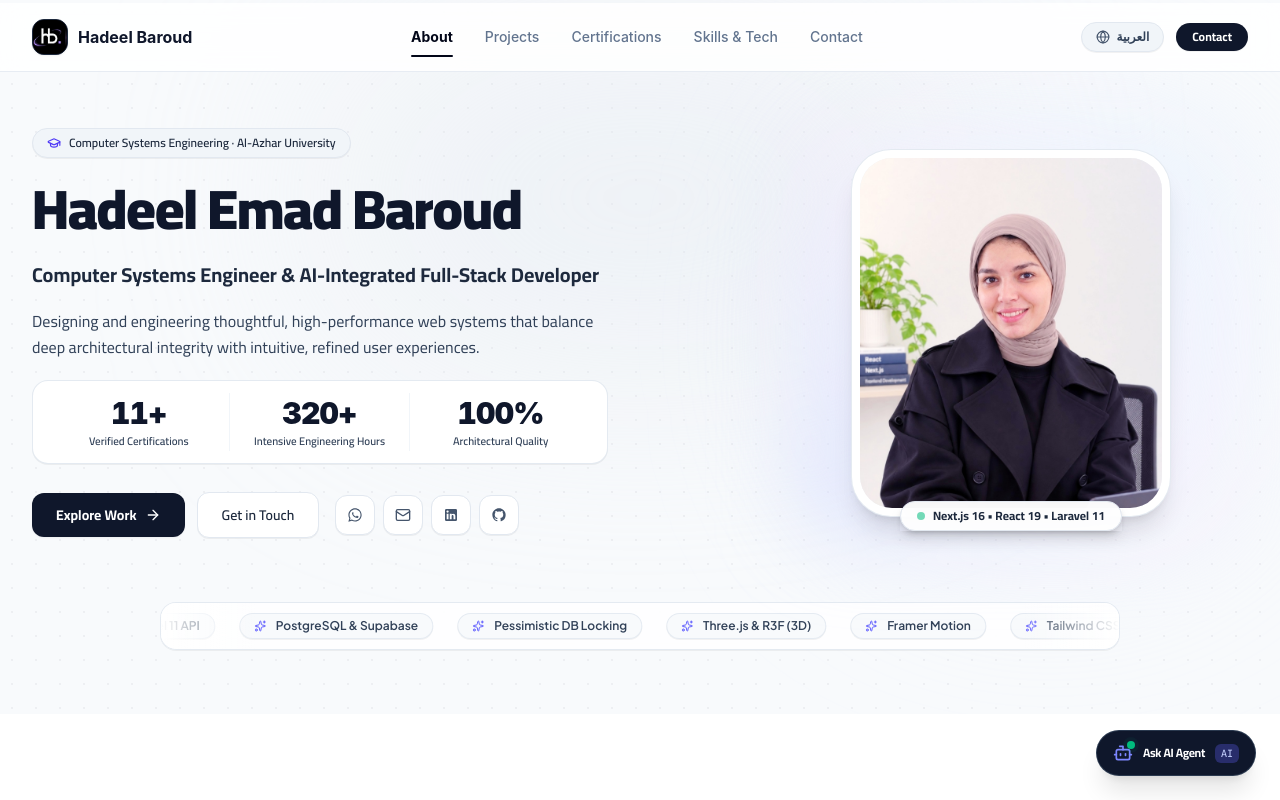
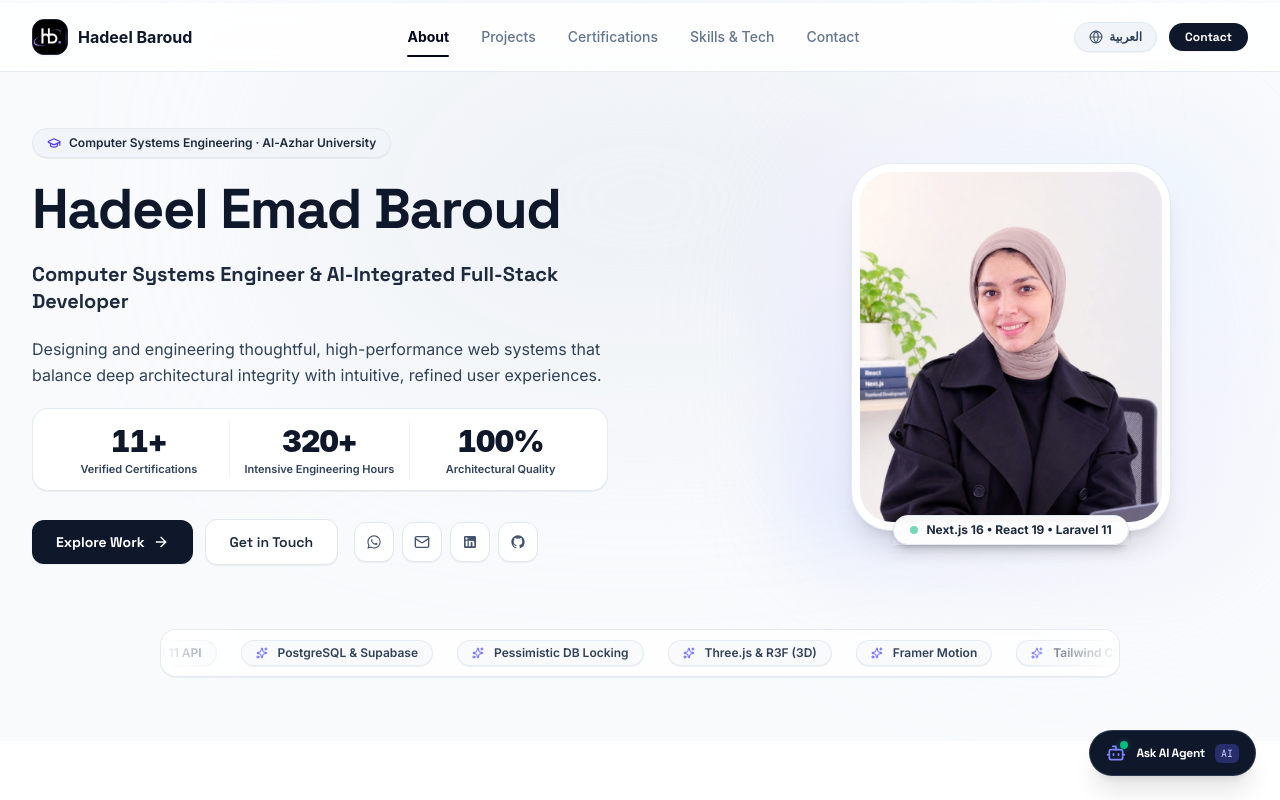
Before and after one commit to baroudhadeel9/hadeel-portfolio, a Next.js app: page / in a window 1280 px wide. Shown: the top 800 px of the page. Built offline with nearby package versions, Linux system fonts and the light colour scheme.

Commit message:
feat(typography): apply Space Grotesk, Inter, IBM Plex Sans Arabic, and JetBrains Mono

```diff
--- a/src/app/globals.css
+++ b/src/app/globals.css
@@ -24,46 +24,68 @@
   body {
     background-color: var(--bg-main);
     color: var(--text-primary);
-    font-family: var(--font-jakarta), var(--font-cairo), system-ui, -apple-system, sans-serif;
+    font-family: var(--font-inter), var(--font-ibm-arabic), system-ui, -apple-system, sans-serif;
     font-weight: 400;
     overflow-x: hidden;
   }
+
+  h1, h2, h3, h4, h5, h6 {
+    font-family: var(--font-space-grotesk), var(--font-ibm-arabic), system-ui, -apple-system, sans-serif;
+  }
 }
 
-/* Font utility classes: Cairo for Arabic, Jakarta for English */
-.font-cairo,
+/* Typography Hierarchy */
+/* English headings: Space Grotesk; Arabic headings: IBM Plex Sans Arabic */
 .font-tajawal,
-.font-ibm {
-  font-family: var(--font-cairo), var(--font-jakarta), system-ui, -apple-system, sans-serif !important;
+.font-space,
+.font-heading {
+  font-family: var(--font-space-grotesk), var(--font-ibm-arabic), system-ui, -apple-system, sans-serif !important;
 }
 
-/* Subtle Tech Dot Pattern for Clean Light Theme */
-.bg-dot-grid {
-  background-image: radial-gradient(rgba(15, 23, 42, 0.08) 1px, transparent 1px);
-  background-size: 24px 24px;
+/* English body & descriptions: Inter; Arabic body: IBM Plex Sans Arabic */
+.font-ibm,
+.font-inter,
+.font-body {
+  font-family: var(--font-inter), var(--font-ibm-arabic), system-ui, -apple-system, sans-serif !important;
 }
 
-/* Clean Light Subtle Gradient for Text */
-.text-gradient-dark {
-  background: linear-gradient(135deg, #0f172a 0%, #334155 70%, #475569 100%);
-  -webkit-background-clip: text;
-  -webkit-text-fill-color: transparent;
+/* Monospace details, codes, badges: JetBrains Mono */
+.font-mono,
+code,
+pre,
+kbd {
+  font-family: var(--font-jetbrains-mono), ui-monospace, SFMono-Regular, Menlo, Monaco, Consolas, monospace !important;
 }
 
-.text-gradient-brand {
-  background: linear-gradient(135deg, #0f172a 20%, #4f46e5 70%, #7c3aed 100%);
-  -webkit-background-clip: text;
-  -webkit-text-fill-color: transparent;
-}
-
-/* Optimized Luxury Arabic Typography with Cairo Font */
+/* Optimized Luxury Arabic Typography with IBM Plex Sans Arabic */
 [dir="rtl"] {
-  font-family: var(--font-cairo), -apple-system, BlinkMacSystemFont, system-ui, sans-serif;
+  font-family: var(--font-ibm-arabic), -apple-system, BlinkMacSystemFont, system-ui, sans-serif;
   letter-spacing: 0 !important;
   word-spacing: normal !important;
   text-rendering: optimizeLegibility;
   -webkit-font-smoothing: antialiased;
-  -moz-osx-font-smoothing: grayscale;
+}
+
+[dir="rtl"] h1,
+[dir="rtl"] h2,
+[dir="rtl"] h3,
+[dir="rtl"] h4,
+[dir="rtl"] h5,
+[dir="rtl"] h6,
+[dir="rtl"] .font-tajawal,
+[dir="rtl"] .font-space,
+[dir="rtl"] .font-heading,
+[dir="rtl"] .font-ibm,
+[dir="rtl"] .font-inter,
+[dir="rtl"] .font-body {
+  font-family: var(--font-ibm-arabic), system-ui, -apple-system, sans-serif !important;
+}
+
+[dir="rtl"] .font-mono,
+[dir="rtl"] code,
+[dir="rtl"] pre,
+[dir="rtl"] kbd {
+  font-family: var(--font-jetbrains-mono), monospace !important;
 }
 
 [dir="rtl"] h1,
--- a/src/app/layout.tsx
+++ b/src/app/layout.tsx
@@ -1,19 +1,33 @@
 import type { Metadata } from "next";
-import { Cairo, Plus_Jakarta_Sans } from "next/font/google";
+import { Space_Grotesk, Inter, IBM_Plex_Sans_Arabic, JetBrains_Mono } from "next/font/google";
 import "./globals.css";
 
-const cairo = Cairo({
-  subsets: ["arabic", "latin"],
-  variable: "--font-cairo",
-  weight: ["400", "500", "600", "700", "800", "900"],
-  display: "swap"
+const spaceGrotesk = Space_Grotesk({
+  subsets: ["latin"],
+  variable: "--font-space-grotesk",
+  weight: ["400", "500", "600", "700"],
+  display: "swap",
 });
 
-const jakarta = Plus_Jakarta_Sans({
+const inter = Inter({
   subsets: ["latin"],
-  variable: "--font-jakarta",
-  weight: ["300", "400", "500", "600", "700", "800"],
-  display: "swap"
+  variable: "--font-inter",
+  weight: ["300", "400", "500", "600", "700"],
+  display: "swap",
+});
+
+const ibmPlexArabic = IBM_Plex_Sans_Arabic({
+  subsets: ["arabic"],
+  variable: "--font-ibm-arabic",
+  weight: ["300", "400", "500", "600", "700"],
+  display: "swap",
+});
+
+const jetbrainsMono = JetBrains_Mono({
+  subsets: ["latin"],
+  variable: "--font-jetbrains-mono",
+  weight: ["400", "500", "600", "700"],
+  display: "swap",
 });
 
 export const metadata: Metadata = {
@@ -31,7 +45,11 @@ export default function RootLayout({
   children: React.ReactNode;
 }>) {
   return (
-    <html lang="en" dir="ltr" className={`${cairo.variable} ${jakarta.variable} scroll-smooth`}>
+    <html
+      lang="en"
+      dir="ltr"
+      className={`${spaceGrotesk.variable} ${inter.variable} ${ibmPlexArabic.variable} ${jetbrainsMono.variable} scroll-smooth`}
+    >
       <body className="bg-[#FAFAFC] text-slate-800 min-h-screen selection:bg-slate-900 selection:text-white font-sans antialiased">
         {children}
       </body>
--- a/src/app/page.tsx
+++ b/src/app/page.tsx
@@ -57,9 +57,9 @@ export default function HomePage() {
     document.documentElement.lang = lang;
     document.documentElement.dir = lang === 'ar' ? 'rtl' : 'ltr';
     if (lang === 'ar') {
-      document.body.style.fontFamily = 'var(--font-cairo), -apple-system, BlinkMacSystemFont, system-ui, sans-serif';
+      document.body.style.fontFamily = 'var(--font-ibm-arabic), -apple-system, BlinkMacSystemFont, system-ui, sans-serif';
     } else {
-      document.body.style.fontFamily = 'var(--font-jakarta), -apple-system, BlinkMacSystemFont, system-ui, sans-serif';
+      document.body.style.fontFamily = 'var(--font-inter), -apple-system, BlinkMacSystemFont, system-ui, sans-serif';
     }
   }, [lang]);
 
```
